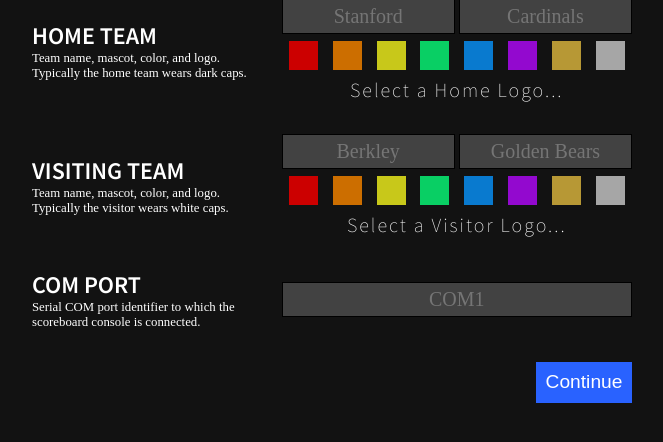
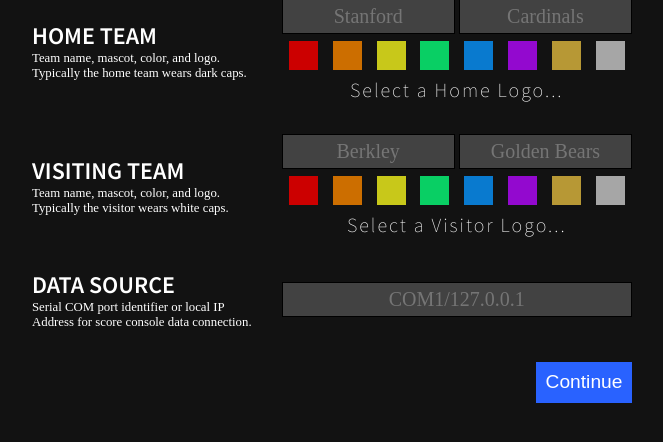
Before and after one commit to FlantasticDan/scorebox-water-polo, a Python web app: template flask/templates/setup.html in a window 1280 px wide. Shown: the part 266-708 px from the top of the page, without its empty margins (308-971 px from the left). Run offline with Jinja, Linux system fonts and the light colour scheme; the template is opened without the code that fills it, so the values that code supplies are empty; some web fonts are replaced.

Commit message:
Untested ScoreBox Relay Support

```diff
--- a/flask/main.py
+++ b/flask/main.py
@@ -5,7 +5,7 @@
 from manager import WaterPoloManager
 from bundle import bundle
 
-VERSION = 'v1.0.0 (03192021/CTS)'
+VERSION = 'v2.0.0 (10062021/CTS)'
 LOGOS = Logos()
 MANAGER = None # WaterPoloManager
 
@@ -43,7 +43,7 @@
 def overlay():
     global MANAGER
     if MANAGER:
-        return render_template('overlay.html', **MANAGER.overlay_export())
+        return render_template('overlay.html', remote=MANAGER.remote, source=MANAGER.source, **MANAGER.overlay_export())
 
 @socketio.on('update')
 def update(payload):
--- a/flask/templates/setup.html
+++ b/flask/templates/setup.html
@@ -84,13 +84,13 @@
                             </label>
                         </div>
                         <div class="label">
-                            <label for="event-com-port">COM Port</label>
+                            <label for="event-com-port">Data Source</label>
                             <p>
-                                Serial COM port identifier to which the scoreboard console is connected.
+                                Serial COM port identifier or local IP Address for score console data connection.
                             </p>
                         </div>
                         <div class="input full">
-                            <input type="text" class="input" name="event-com-port" id="event-com-port" placeholder="COM1">
+                            <input type="text" class="input" name="event-com-port" id="event-com-port" placeholder="COM1/127.0.0.1">
                         </div>
                         <div class="submit">
                             <button class="btn">Continue</button>
```
Also changed, not shown: flask/manager.py (+17 -5 lines), flask/requirements.txt (+7 -0 lines), flask/static/overlay.js (+0 -8 lines), flask/templates/overlay.html (+21 -0 lines).
